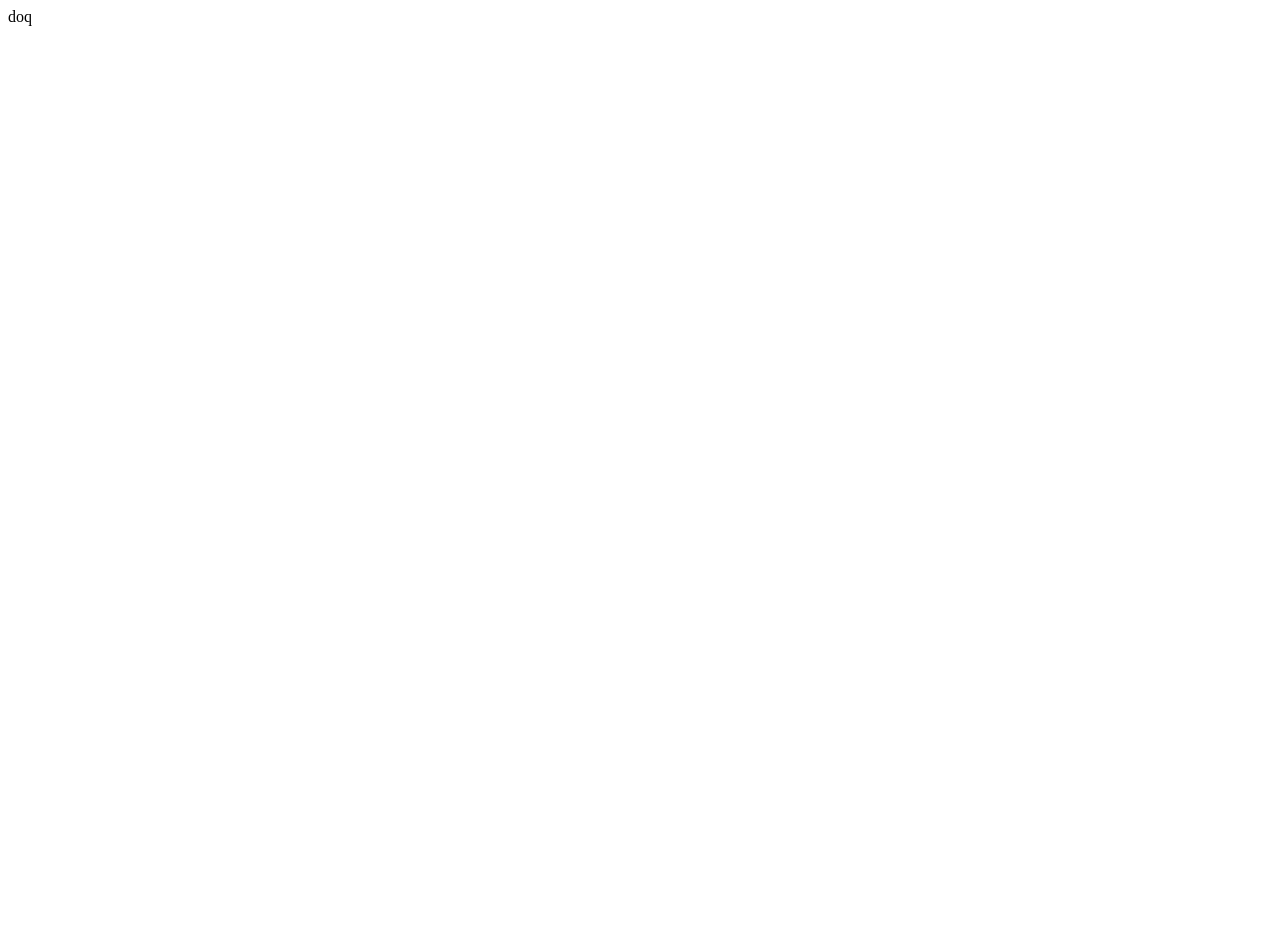
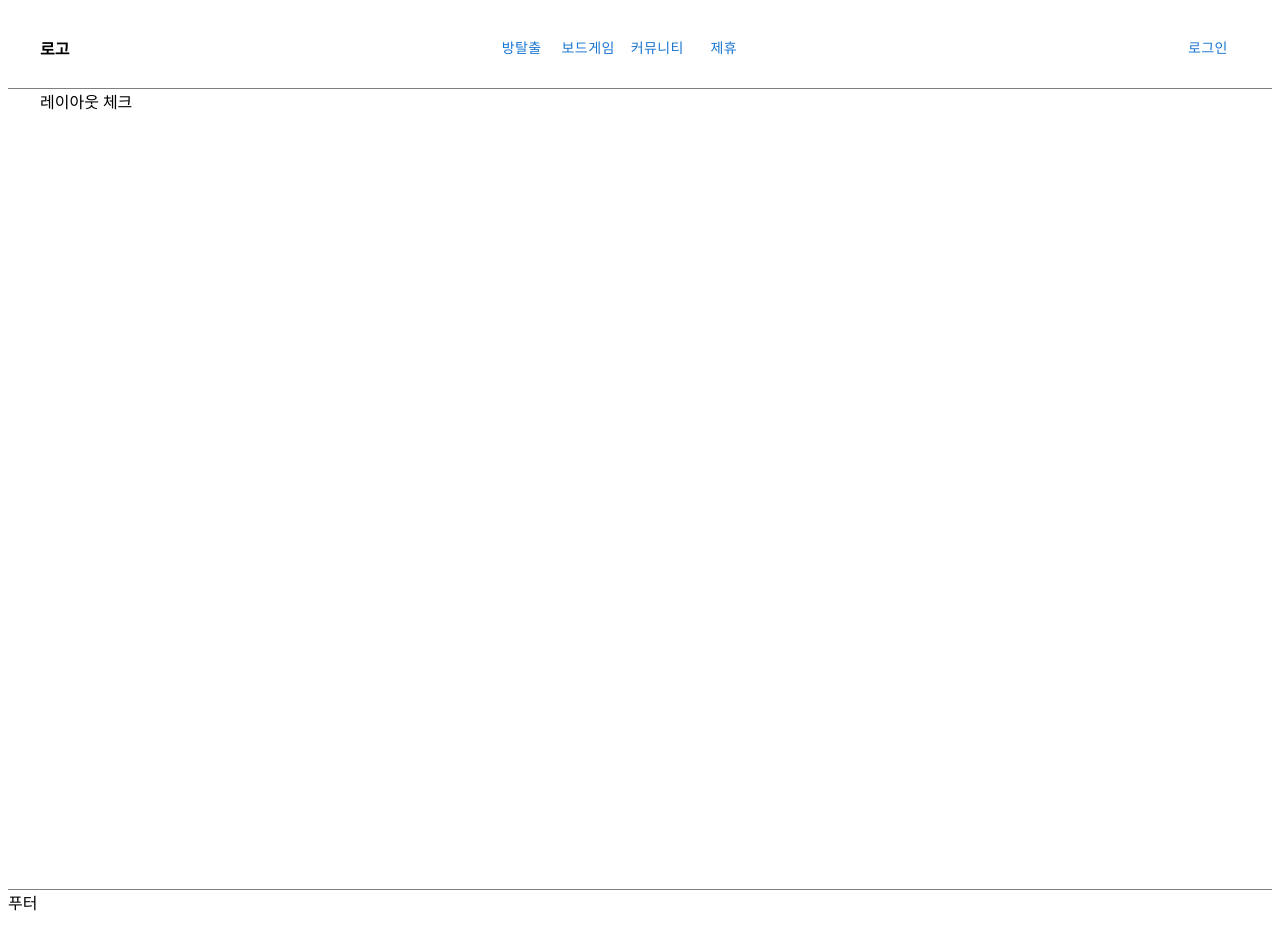
Before and after one commit to minkwan-1/code_mentor, a React (Vite) app in the folder frontend/: page / in a window 1280 px wide. Shown: the top 950 px of the page. Before the commit the page ends 800 px from the top, so only its background shows below. Built offline with nearby package versions, Linux system fonts and the light colour scheme.

Commit message:
기본 layout 구성

```diff
--- a/frontend/package.json
+++ b/frontend/package.json
@@ -10,6 +10,8 @@
     "preview": "vite preview"
   },
   "dependencies": {
+    "@emotion/react": "^11.13.3",
+    "@emotion/styled": "^11.13.0",
     "@mui/material": "^5.16.7",
     "react": "^18.3.1",
     "react-dom": "^18.3.1",
--- a/frontend/src/App.tsx
+++ b/frontend/src/App.tsx
@@ -1,7 +1,11 @@
-import React from "react";
+import { PageContainer, ComponentWrapper } from "./layout/common";
 
-function App() {
-  return <div>doq</div>;
-}
+const App = () => {
+  return (
+    <PageContainer>
+      <ComponentWrapper>레이아웃 체크</ComponentWrapper>
+    </PageContainer>
+  );
+};
 
 export default App;
--- a/frontend/src/layout/appbar/Appbar.tsx
+++ b/frontend/src/layout/appbar/Appbar.tsx
@@ -1,7 +1,62 @@
-import React from "react";
+import { Box, Button } from "@mui/material";
 
-function Appbar() {
-  return <div>앱바</div>;
-}
+const Appbar = () => {
+  return (
+    <Box
+      sx={{
+        width: "100%",
+        height: "80px",
+        position: "sticky",
+        bgcolor: "white",
+        top: 0,
+        zIndex: 999,
+        fontWeight: "bold",
+        borderBottom: "1px solid gray",
+      }}
+    >
+      <Box
+        sx={{
+          maxWidth: "1200px",
+          justifyContent: "space-between",
+          margin: "0 auto",
+          height: "100%",
+          padding: "0px 12px",
+          display: "flex",
+        }}
+      >
+        <Box
+          sx={{
+            display: "flex",
+            alignItems: "center",
+            justifyContent: "center",
+          }}
+        >
+          로고
+        </Box>
+        <Box
+          sx={{
+            display: "flex",
+            alignItems: "center",
+            justifyContent: "center",
+          }}
+        >
+          <Button>방탈출</Button>
+          <Button>보드게임</Button>
+          <Button>커뮤니티</Button>
+          <Button>제휴</Button>
+        </Box>
+        <Box
+          sx={{
+            display: "flex",
+            alignItems: "center",
+            justifyContent: "center",
+          }}
+        >
+          <Button>로그인</Button>
+        </Box>
+      </Box>
+    </Box>
+  );
+};
 
 export default Appbar;
--- /dev/null
+++ b/frontend/src/layout/common/index.tsx
@@ -0,0 +1,4 @@
+import PageContainer from "./PageContainer";
+import ComponentWrapper from "./ComponentWrapper";
+
+export { PageContainer, ComponentWrapper };
--- a/frontend/src/layout/footer/Footer.tsx
+++ b/frontend/src/layout/footer/Footer.tsx
@@ -1,7 +1,17 @@
-import React from "react";
+import { Box } from "@mui/material";
 
-function Footer() {
-  return <div>푸터</div>;
-}
+const Footer = () => {
+  return (
+    <Box
+      sx={{
+        width: "100%",
+        borderTop: "1px solid gray",
+        height: "100px",
+      }}
+    >
+      푸터
+    </Box>
+  );
+};
 
 export default Footer;
```
Also changed, not shown: 1 other file (tests, documents, lock files or other folders).
